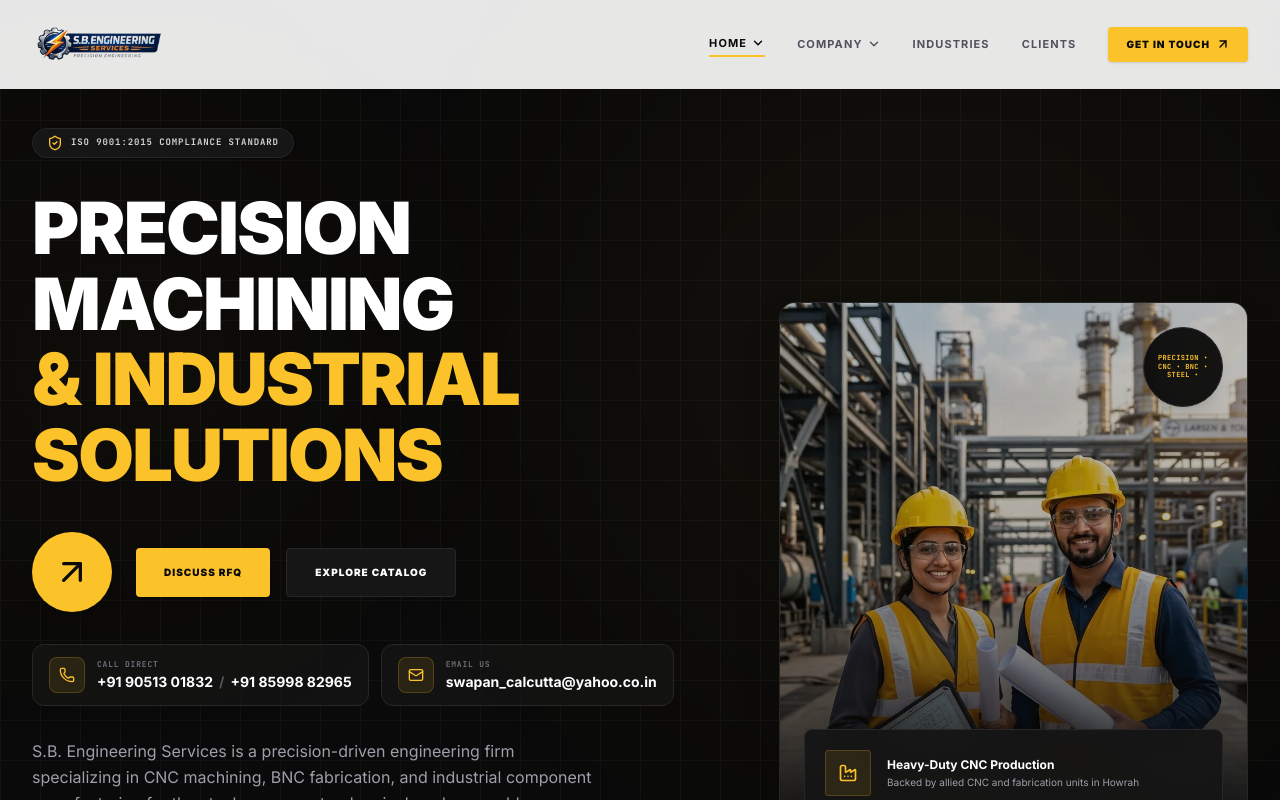
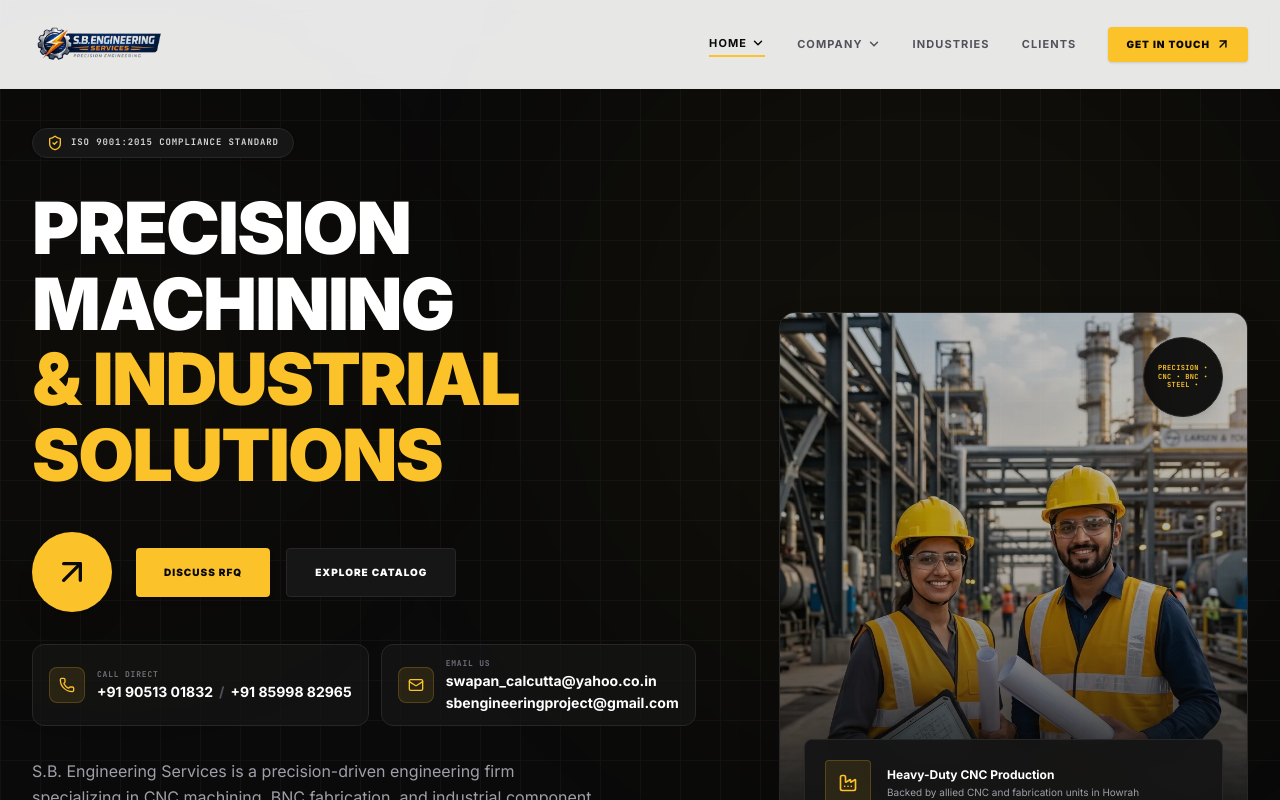
Before and after one commit to lokeshchoudhury20041992/sbengineeringservices, a React (Vite) app: page / in a window 1280 px wide. Shown: the top 800 px of the page. Built offline with nearby package versions, Linux system fonts and the light colour scheme; a web font is replaced by a local one.

Commit message:
Keep both hero email contacts

```diff
--- a/src/components/Hero.tsx
+++ b/src/components/Hero.tsx
@@ -107,8 +107,7 @@ export default function Hero() {
               </div>
 
               {/* Mail coordinate */}
-              <a
-                href="mailto:swapan_calcutta@yahoo.co.in"
+              <div
                 className="group flex items-center gap-3 w-full sm:w-auto bg-brand-dark-light/70 border border-zinc-800 hover:border-zinc-600 rounded-xl px-4 py-3 transition-colors duration-200"
               >
                 <span className="w-9 h-9 shrink-0 rounded-lg bg-brand-yellow/10 border border-brand-yellow/20 flex items-center justify-center">
@@ -118,11 +117,22 @@ export default function Hero() {
                   <span className="font-mono text-[8px] uppercase tracking-widest text-zinc-500 block font-bold">
                     Email Us
                   </span>
-                  <span className="font-sans text-sm font-bold text-white mt-0.5 block break-words group-hover:text-brand-yellow transition-colors duration-200">
-                    swapan_calcutta@yahoo.co.in
-                  </span>
+                  <div className="font-sans text-sm font-bold text-white mt-0.5 flex flex-col gap-0.5">
+                    <a
+                      href="mailto:swapan_calcutta@yahoo.co.in"
+                      className="break-words hover:text-brand-yellow transition-colors duration-200"
+                    >
+                      swapan_calcutta@yahoo.co.in
+                    </a>
+                    <a
+                      href="mailto:sbengineeringproject@gmail.com"
+                      className="break-words hover:text-brand-yellow transition-colors duration-200"
+                    >
+                      sbengineeringproject@gmail.com
+                    </a>
+                  </div>
                 </div>
-              </a>
+              </div>
             </div>
 
             <p className="font-sans text-sm sm:text-base text-zinc-400 max-w-xl leading-relaxed">
```
